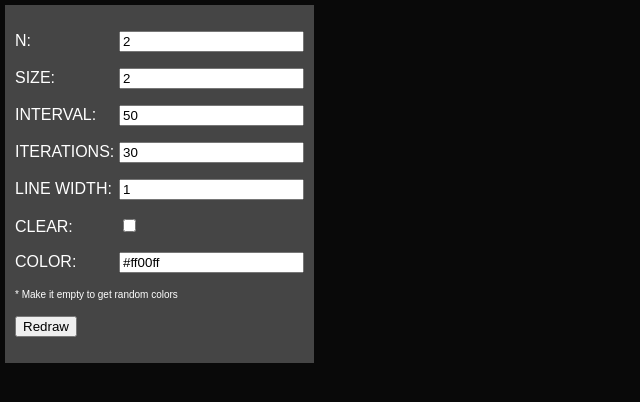
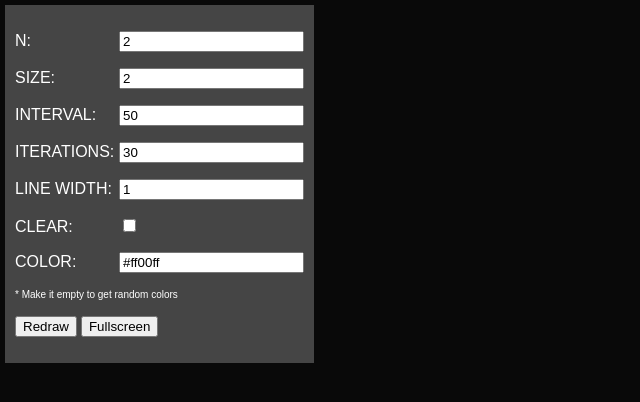
Before and after one commit to ZAYEC77/fractal, a plain HTML site: page index.html in a window 1280 px wide. Shown: the whole page, without its empty margins (0-640 px from the left). Drawn offline with Linux system fonts and the light colour scheme.

Commit message:
add fullscreen feature

```diff
--- a/index.html
+++ b/index.html
@@ -84,6 +84,7 @@
         <p class="notice">* Make it empty to get random colors</p>
         <p>
             <button onclick="redraw(); return false">Redraw</button>
+            <button onclick="requestFullScreen(document.body); return false">Fullscreen</button>
         </p>
     </form>
     <script src="scripts.js"></script>
--- a/scripts.js
+++ b/scripts.js
@@ -56,8 +56,8 @@ function drawTriangle(counter, line, angle) {
 
 
     /*
-    	X = x1+(x2-x1)*cos(A)-(y2-y1)*sin(A)
-		Y = y1+(x2-x1)*sin(A)+(y2-y1)*cos(A)
+        X = x1+(x2-x1)*cos(A)-(y2-y1)*sin(A)
+        Y = y1+(x2-x1)*sin(A)+(y2-y1)*cos(A)
     */
     var line11 = rotateLine(line, angle);
     drawLine(ctx, line11);
@@ -119,7 +119,7 @@ function redraw() {
     interval = parseFloat(document.getElementById('interval').value) || 50;
     limit = parseFloat(document.getElementById('limit').value) || 30;
 
-	ctx.lineWidth = parseInt(document.getElementById('lineWidth').value) || 1;
+    ctx.lineWidth = parseInt(document.getElementById('lineWidth').value) || 1;
 
     var tmpColor = document.getElementById('color').value;
 
@@ -136,4 +136,20 @@ function redraw() {
     drawTriangle(1, revertLine(line), -Math.PI / n);
 
     runDraw();
+
 }
+
+
+function requestFullScreen(element) {
+    // Supports most browsers and their versions.
+    var requestMethod = element.requestFullScreen || element.webkitRequestFullScreen || element.mozRequestFullScreen || element.msRequestFullScreen;
+
+    if (requestMethod) { // Native full screen.
+        requestMethod.call(element);
+    } else if (typeof window.ActiveXObject !== "undefined") { // Older IE.
+        var wscript = new ActiveXObject("WScript.Shell");
+        if (wscript !== null) {
+            wscript.SendKeys("{F11}");
+        }
+    }
+}
```
